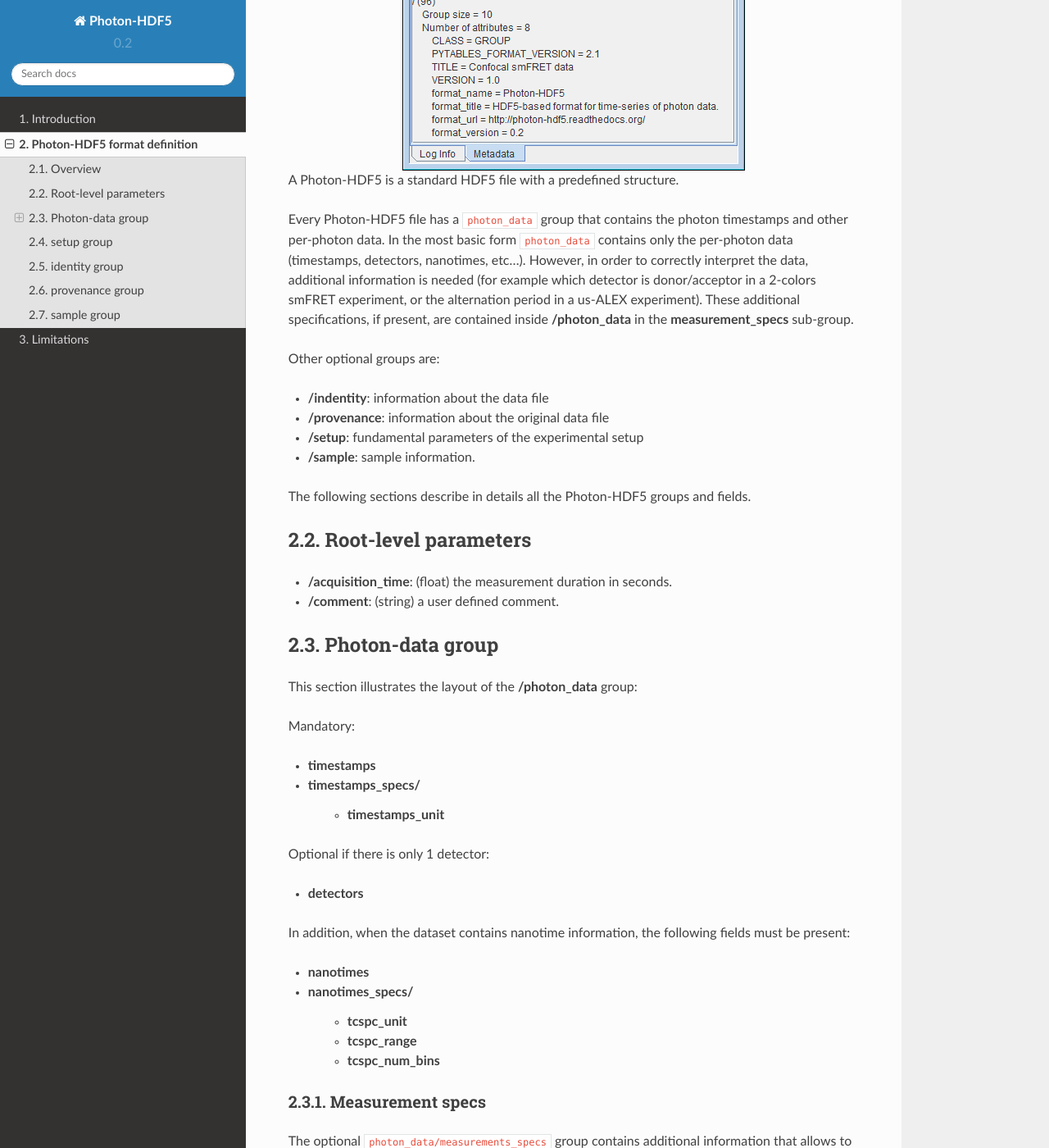
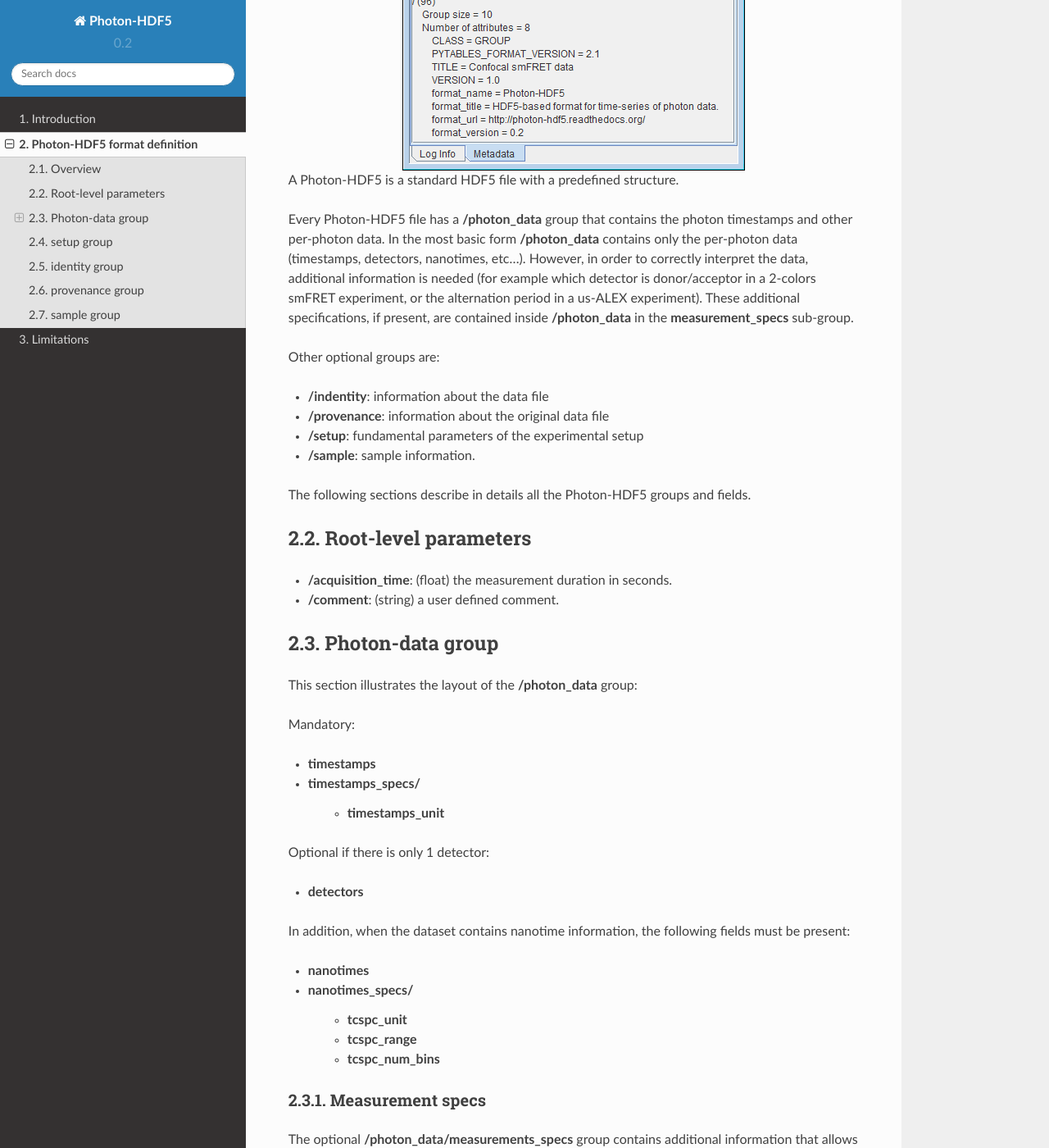
Before and after one commit to Photon-HDF5/photon-hdf5, a Sphinx documentation site: the page built from docs/phdata.rst, in a window 1280 px wide and 1400 px high, scrolled down 676 px. Shown: the whole window at 82% size. Built offline with Sphinx 7.4.7 and the Read the Docs theme 2.0.0, drawn with Linux system fonts in a browser that asks for light colours.

Commit message:
Fix some formatting

```diff
--- a/docs/phdata.rst
+++ b/docs/phdata.rst
@@ -11,9 +11,9 @@ An overview of the data format is shown in the following figure:
 
 A Photon-HDF5 is a standard HDF5 file with a predefined structure.
 
-Every Photon-HDF5 file has a ``photon_data`` group that
+Every Photon-HDF5 file has a **/photon_data** group that
 contains the photon timestamps and other per-photon data.
-In the most basic form ``photon_data`` contains only the per-photon data
+In the most basic form **/photon_data** contains only the per-photon data
 (timestamps, detectors, nanotimes, etc...). However, in order to correctly
 interpret the data, additional information is needed (for example
 which detector is donor/acceptor in a 2-colors smFRET experiment, or the
@@ -66,7 +66,7 @@ fields must be present:
 Measurement specs
 ^^^^^^^^^^^^^^^^^
 
-The optional ``photon_data/measurements_specs`` group contains additional
+The optional **/photon_data/measurements_specs** group contains additional
 information that allows to correctly interpret the data for each specific
 type of measurement.
 
```
